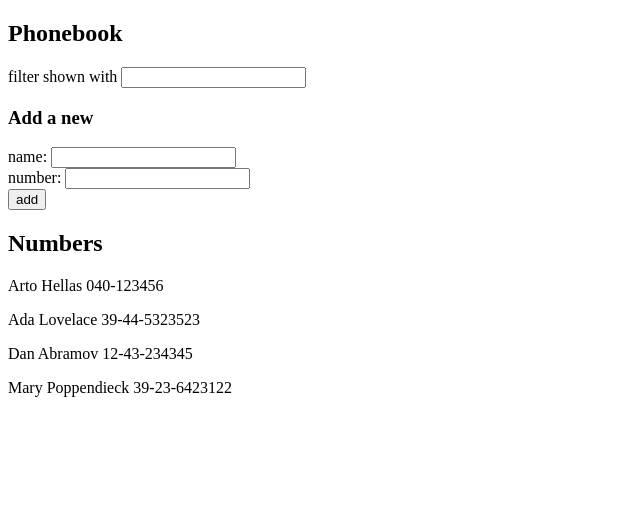
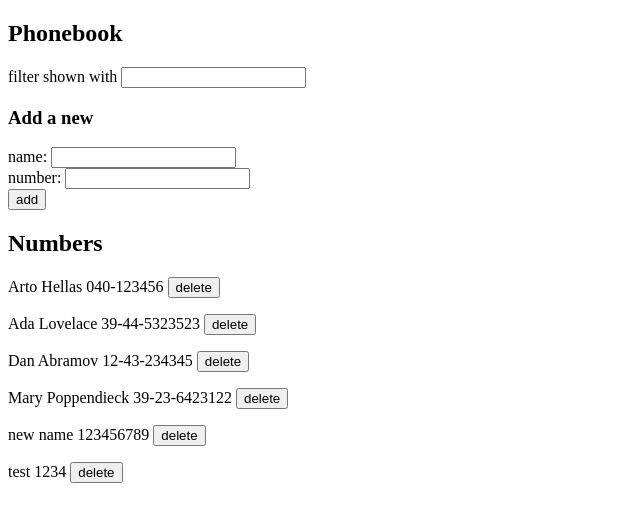
Before and after one commit to nicolasg02/full-stack-open-exercises, a React (Create React App) app in the folder part2/thephonebook/: page / in a window 1280 px wide. Shown: the top 522 px of the page, without its empty margins (0-640 px from the left). Built offline with nearby package versions, Linux system fonts and the light colour scheme; data requests are answered from the project's data file.

Commit message:
exercises 2.15-2.18

```diff
--- a/part2/thephonebook/db.json
+++ b/part2/thephonebook/db.json
@@ -19,6 +19,16 @@
       "name": "Mary Poppendieck",
       "number": "39-23-6423122",
       "id": 4
+    },
+    {
+      "name": "new name",
+      "number": "123456789",
+      "id": 5
+    },
+    {
+      "name": "test",
+      "number": "1234",
+      "id": 6
     }
   ]
 }
--- a/part2/thephonebook/src/App.js
+++ b/part2/thephonebook/src/App.js
@@ -1,20 +1,28 @@
-import React, { useState, useEffect } from "react";
-import axios from "axios";
+import React, { useState, useEffect } from 'react';
 
-import Filter from "./components/Filter";
-import Form from "./components/Form";
-import Persons from "./components/Persons";
+import Filter from './components/Filter';
+import Form from './components/Form';
+import Person from './components/Person';
+import personService from './services/persons';
 
 const App = () => {
   const [persons, setPersons] = useState([]);
-  const [newName, setNewName] = useState("");
-  const [newNumber, setNewNumber] = useState("");
+  const [newName, setNewName] = useState('');
+  const [newNumber, setNewNumber] = useState('');
 
   useEffect(() => {
-    axios
-      .get("http://localhost:3001/persons")
-      .then((response) => setPersons(response.data));
+    personService.getAll().then((initialPersons) => setPersons(initialPersons));
   }, []);
+
+  const handleRemovePerson = (id) => {
+    const personName = persons.filter((person) => person.id === id);
+    const confirmDelete = window.confirm(`Delete ${personName[0].name}?`);
+
+    if (confirmDelete) {
+      personService.remove(id);
+      setPersons(persons.filter((person) => person.id !== id));
+    }
+  };
 
   return (
     <div>
@@ -30,7 +38,15 @@ const App = () => {
         setNewNumber={setNewNumber}
       />
       <h2>Numbers</h2>
-      <Persons persons={persons} />
+      <div>
+        {persons.map((person, i) => (
+          <Person
+            key={i}
+            person={person}
+            handleRemovePerson={() => handleRemovePerson(person.id)}
+          />
+        ))}
+      </div>
     </div>
   );
 };
--- a/part2/thephonebook/src/components/Form.js
+++ b/part2/thephonebook/src/components/Form.js
@@ -1,4 +1,5 @@
-import React from "react";
+import React from 'react';
+import personService from '../services/persons';
 
 const Form = ({
   persons,
@@ -8,39 +9,66 @@ const Form = ({
   newNumber,
   setNewNumber,
 }) => {
-  const handleNewPerson = (event) => {
+  const handleNewPerson = event => {
     event.preventDefault();
-
-    const contact = {
+    const contactObj = {
       name: newName,
       number: newNumber,
+      id: persons.length + 1,
     };
 
-    persons.forEach((person) => {
-      if (person.name === newName) {
-        alert(`${newName} is already added to the phonebook`);
-        setPersons(persons);
-      } else {
-        setPersons(persons.concat(contact));
+    const personObj = persons.find(person => person.name === contactObj.name);
+
+    // if person name already exists:
+    if (personObj) {
+      if (personObj.number !== contactObj.number) {
+        const confirm = window.confirm(
+          `${contactObj.name} is already added to phonebook, replace the old number with a new one?`
+        );
+
+        if (confirm) {
+          const changedPerson = { ...personObj, number: contactObj.number };
+
+          return personService
+            .update(changedPerson.id, changedPerson)
+            .then(returnedPerson => {
+              setPersons(
+                persons.map(person =>
+                  person.id !== changedPerson.id ? person : returnedPerson
+                )
+              );
+            });
+        } else {
+          return;
+        }
       }
+
+      return alert(`${contactObj.name} is already added to phonebook.`);
+    }
+
+    // add new person
+    personService.create(contactObj).then(returnedNote => {
+      setPersons(persons.concat(returnedNote));
+      setNewName('');
+      setNewNumber('');
     });
   };
 
-  const handleNewNumber = (event) => {
+  const handleNewNumber = event => {
     setNewNumber(event.target.value);
   };
 
-  const handleNewName = (event) => {
+  const handleNewName = event => {
     setNewName(event.target.value);
   };
 
   return (
     <form onSubmit={handleNewPerson}>
       <div>
-        name: <input onChange={handleNewName} />
+        name: <input value={newName} onChange={handleNewName} />
       </div>
       <div>
-        number: <input onChange={handleNewNumber} />
+        number: <input value={newNumber} onChange={handleNewNumber} />
       </div>
       <div>
         <button type="submit">add</button>
--- /dev/null
+++ b/part2/thephonebook/src/components/Person.js
@@ -0,0 +1,12 @@
+import React from 'react';
+
+const Person = ({ person, handleRemovePerson }) => {
+  return (
+    <p>
+      {person.name} {person.number}{' '}
+      <button onClick={handleRemovePerson}>delete</button>
+    </p>
+  );
+};
+
+export default Person;
--- a/part2/thephonebook/src/components/Persons.js
+++ /dev/null
@@ -1,17 +0,0 @@
-import React from "react";
-
-const Persons = ({ persons }) => {
-  return (
-    <div>
-      {persons.map((person) => {
-        return (
-          <p key={person.name}>
-            {person.name} {person.number}
-          </p>
-        );
-      })}
-    </div>
-  );
-};
-
-export default Persons;
--- /dev/null
+++ b/part2/thephonebook/src/services/persons.js
@@ -0,0 +1,29 @@
+import axios from 'axios';
+
+const baseUrl = 'http://localhost:3001/persons';
+
+const getAll = () => {
+  const request = axios.get(baseUrl);
+  return request.then(response => response.data);
+};
+
+const create = contactObject => {
+  const request = axios.post(baseUrl, contactObject);
+  return request.then(response => response.data);
+};
+
+const remove = contactId => {
+  return axios.delete(`${baseUrl}/${contactId}`);
+};
+
+const update = (id, newObject) => {
+  const request = axios.put(`${baseUrl}/${id}`, newObject);
+  return request.then(response => response.data);
+};
+
+export default {
+  create,
+  getAll,
+  remove,
+  update,
+};
```
